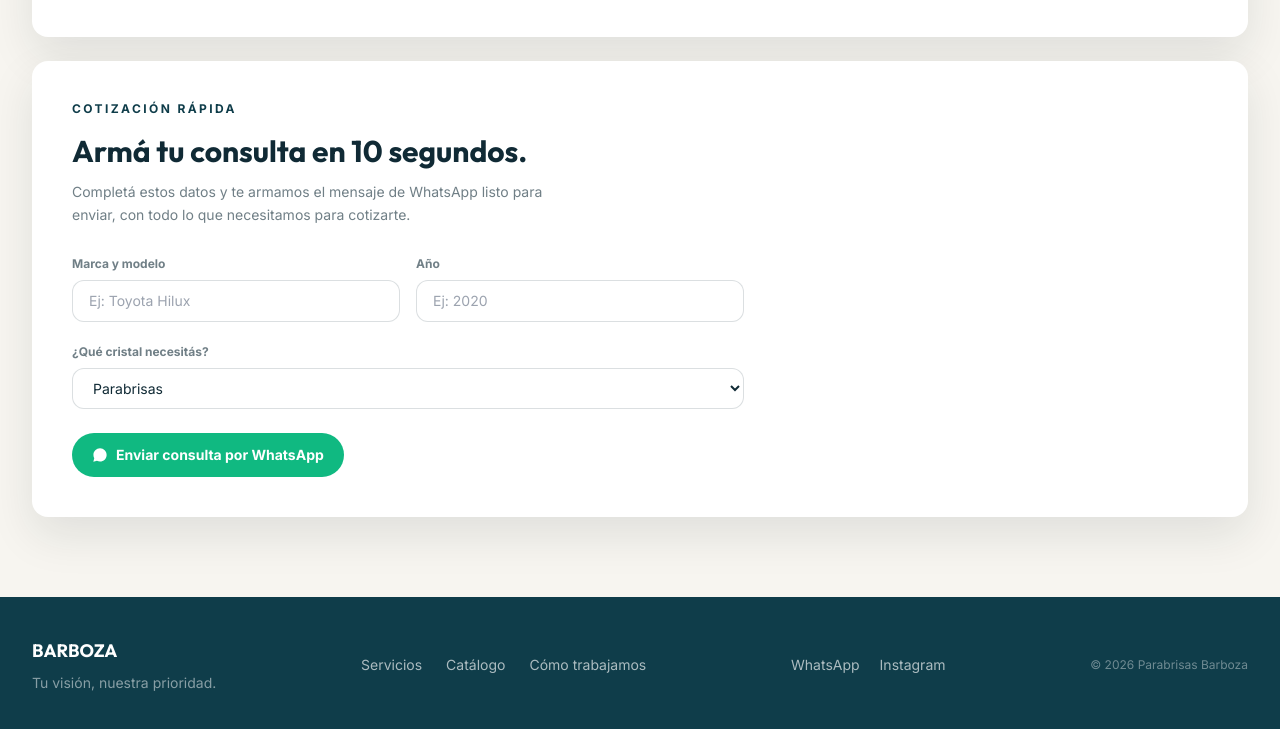
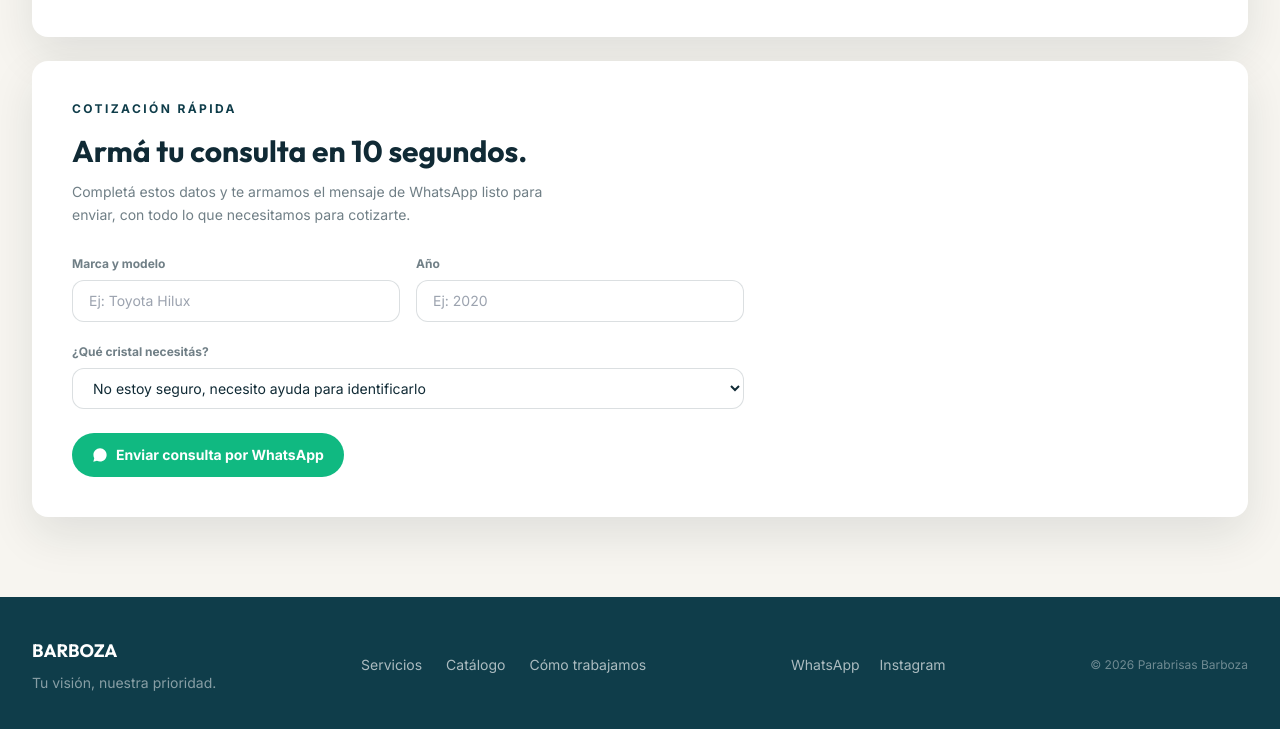
Before and after one commit to AlexanderGBordaa/Web-ParabrisasBarboza, a plain HTML site: page catalogo.html in a window 1280 px wide. Shown: the part 1345-2074 px from the top of the page. Drawn offline with nearby package versions, Linux system fonts and the light colour scheme.

Commit message:
Update catalogo.html

```diff
--- a/catalogo.html
+++ b/catalogo.html
@@ -116,6 +116,7 @@
           <div class="sm:col-span-2">
             <label for="qCristal" class="text-xs font-bold text-ink/60">¿Qué cristal necesitás?</label>
             <select id="qCristal" class="mt-1.5 w-full border border-ink/15 rounded-xl px-4 py-2.5 text-sm bg-white focus:outline-none focus:ring-2 focus:ring-aqua">
+              <option>No estoy seguro, necesito ayuda para identificarlo</option>
               <option>Parabrisas</option>
               <option>Aleta delantera Izquierda</option>
               <option>Aleta delantera Derecha</option>
```
